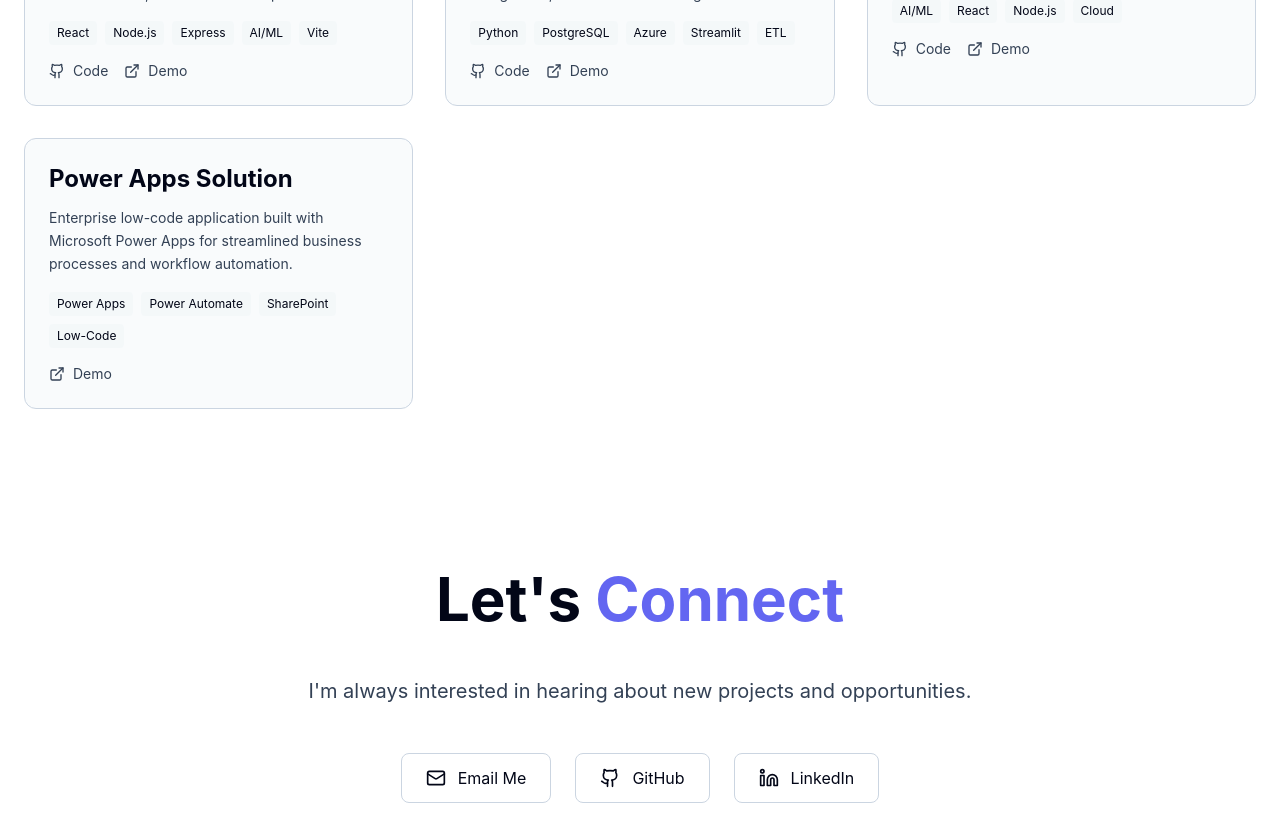
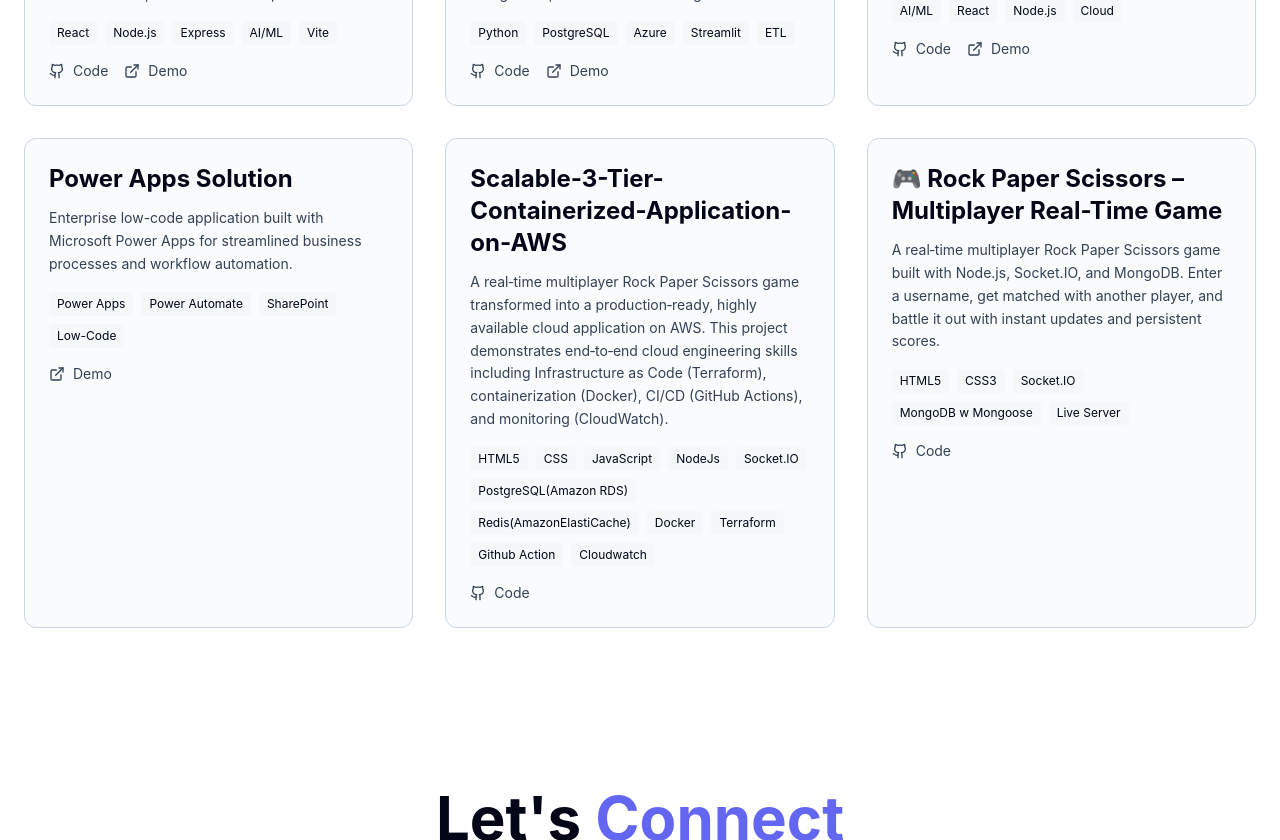
Before and after one commit to boipelo-codes/Project-Portfolio, a React (Vite) app: page / in a window 1280 px wide. Shown: the part 1920-2760 px from the top of the page. Built offline with nearby package versions, Linux system fonts and the light colour scheme.

Commit message:
Add 2 new projects

```diff
--- a/src/components/ProjectsTemp.jsx
+++ b/src/components/ProjectsTemp.jsx
@@ -29,7 +29,19 @@
       description: "Enterprise low-code application built with Microsoft Power Apps for streamlined business processes and workflow automation.",
       tech: ["Power Apps", "Power Automate", "SharePoint", "Low-Code"],
       demo: "https://apps.powerapps.com/play/e/default-a3f14f21-237f-4028-b978-425eb768a716/a/ff81b365-5ea2-4816-bd8e-3e723680ebc4?tenantId=a3f14f21-237f-4028-b978-425eb768a716"
-    }
+    },
+    {
+      title: "Scalable-3-Tier-Containerized-Application-on-AWS",
+      description: "A real‑time multiplayer Rock Paper Scissors game transformed into a production‑ready, highly available cloud application on AWS. This project demonstrates end‑to‑end cloud engineering skills including Infrastructure as Code (Terraform), containerization (Docker), CI/CD (GitHub Actions), and monitoring (CloudWatch).",
+      tech: ["HTML5", "CSS", "JavaScript", "NodeJs", "Socket.IO", "PostgreSQL(Amazon RDS)", "Redis(AmazonElastiCache)", "Docker", "Terraform", "Github Action", "Cloudwatch"],
+      github: "https://github.com/boipelo-codes/Design-and-Deploy-a-Scalable-3-Tier-Containerized-Application-on-AWS-Using-Terraform-CI-CD"
+    },
+    {
+      title: "🎮 Rock Paper Scissors – Multiplayer Real-Time Game",
+      description: " A real‑time multiplayer Rock Paper Scissors game built with Node.js, Socket.IO, and MongoDB. Enter a username, get matched with another player, and battle it out with instant updates and persistent scores.",
+      tech: ["HTML5", "CSS3", "Socket.IO", "MongoDB w Mongoose", "Live Server"],
+      github: "https://github.com/boipelo-codes/rps-multiplayer"
+    },
   ];
 
   return (
```
